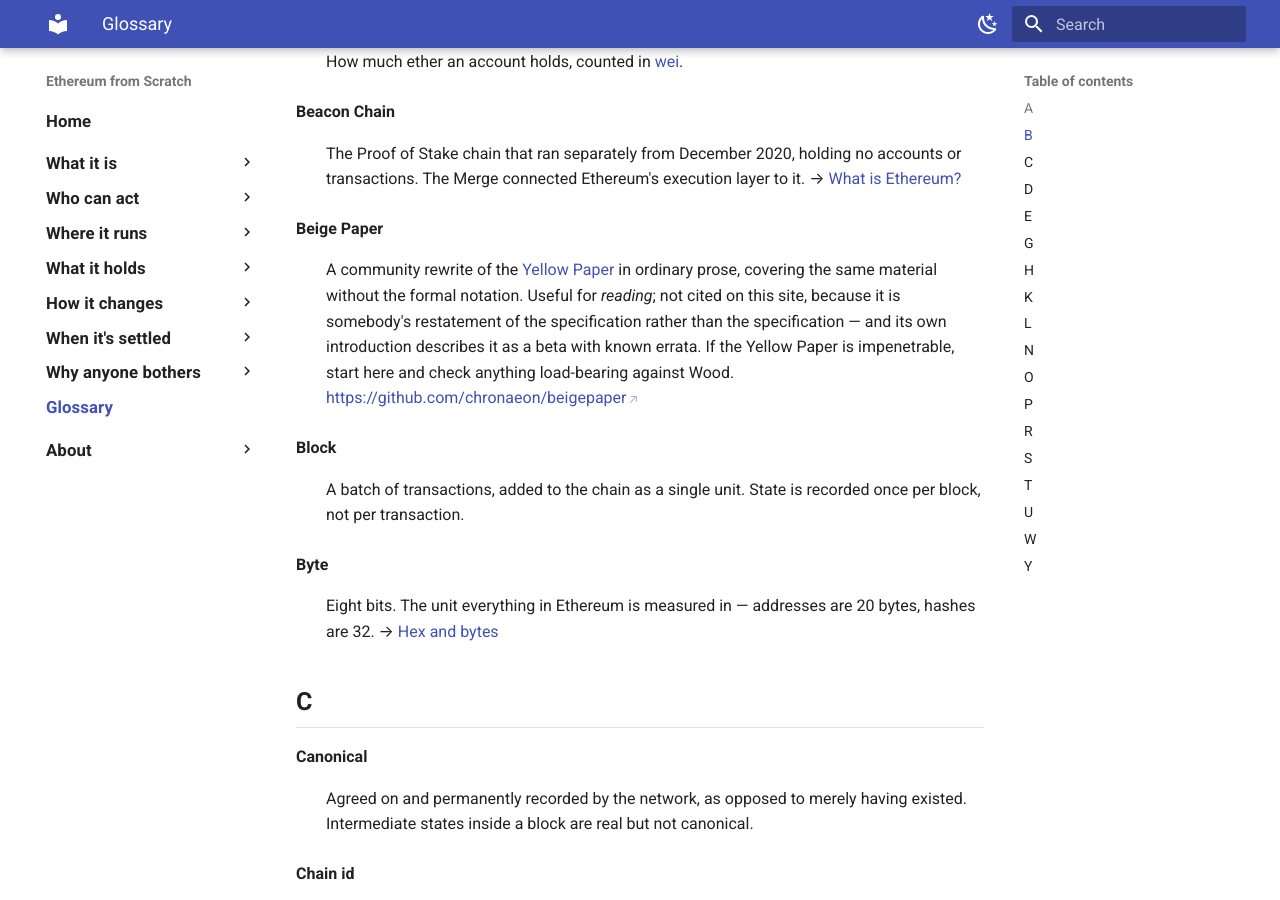
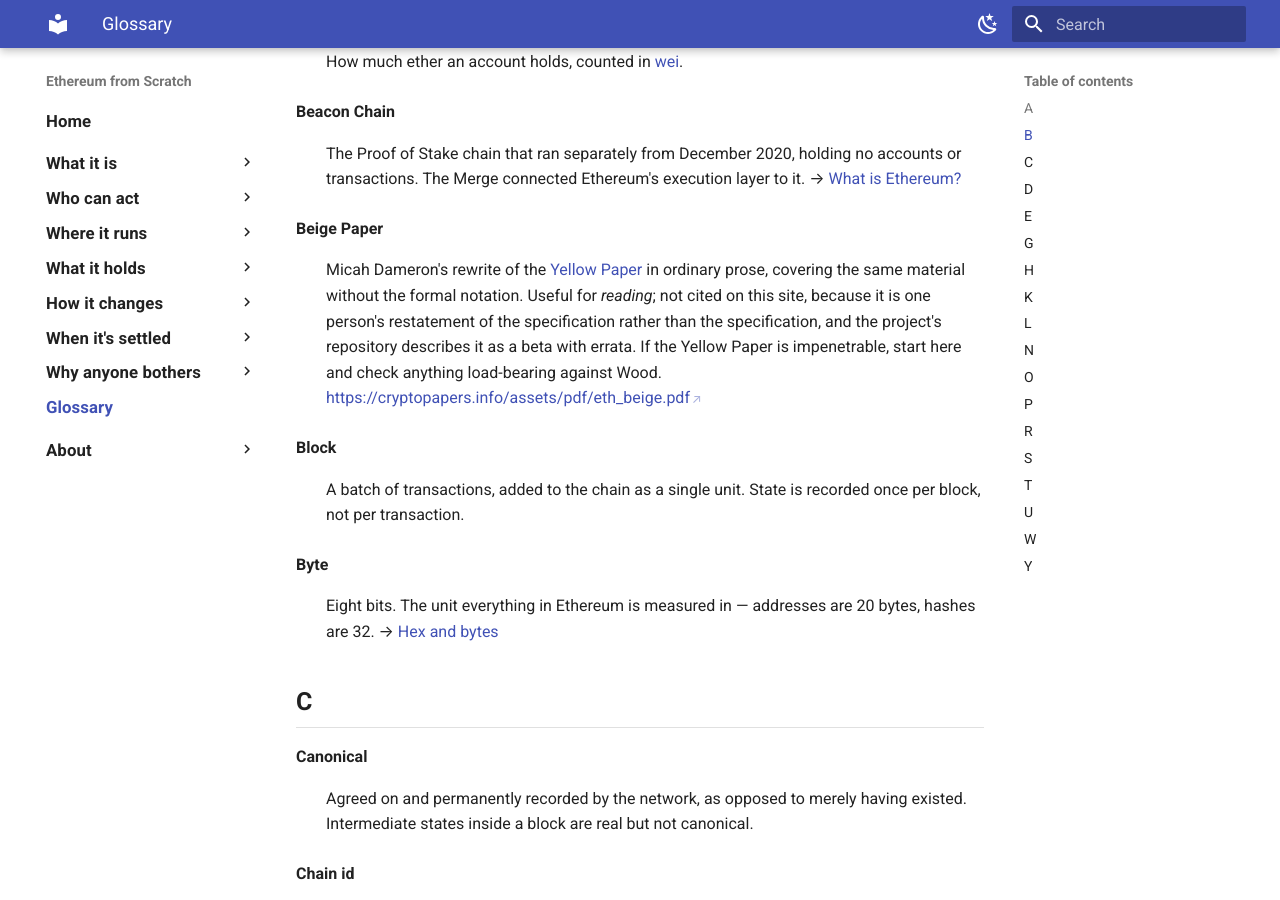
Before and after one commit to davide-stocco/ethereum-from-scratch, an MkDocs documentation site: the page built from docs/glossary.md, in a window 1280 px wide and 900 px high, scrolled down 900 px. Built offline with MkDocs 1.6.1 and Material for MkDocs 9.7.7, drawn with Linux system fonts in a browser that asks for light colours.

Commit message:
Name Micah Dameron as the beige paper's author, and link the PDF
Both checked rather than taken on trust. The link returns 200, and the
PDF's own text streams give the title as "Beigepaper: An Ethereum..."
with "Micah Dameron" as the author - which settles the attribution I had
left vague, since the repository is published under a handle rather than
a name.

Two things I could not establish and so do not claim. The PDF carries no
document version or date I could extract - the version strings in it are
font metadata - so the entry still says nothing about how current it is.
And the word "beta" does not appear in the PDF at all; that description
comes from the project's repository, so the entry now attributes it there
rather than to the document itself.

The PDF is the better link for a reader, being the thing you actually
read rather than the LaTeX that builds it.

```diff
--- a/docs/glossary.md
+++ b/docs/glossary.md
@@ -37,7 +37,7 @@ If you arrived from a search engine and a word on some page made no sense, this
 : The Proof of Stake chain that ran separately from December 2020, holding no accounts or transactions. The Merge connected Ethereum's execution layer to it. → [What is Ethereum?](foundations/what-is-ethereum.md)
 
 **Beige Paper**{ #beige-paper }
-: A community rewrite of the [Yellow Paper](#yellow-paper) in ordinary prose, covering the same material without the formal notation. Useful for *reading*; not cited on this site, because it is somebody's restatement of the specification rather than the specification — and its own introduction describes it as a beta with known errata. If the Yellow Paper is impenetrable, start here and check anything load-bearing against Wood. <https://github.com/chronaeon/beigepaper>
+: Micah Dameron's rewrite of the [Yellow Paper](#yellow-paper) in ordinary prose, covering the same material without the formal notation. Useful for *reading*; not cited on this site, because it is one person's restatement of the specification rather than the specification, and the project's repository describes it as a beta with errata. If the Yellow Paper is impenetrable, start here and check anything load-bearing against Wood. <https://cryptopapers.info/assets/pdf/eth_beige.pdf>
 
 **Block**{ #block }
 : A batch of transactions, added to the chain as a single unit. State is recorded once per block, not per transaction.
```
